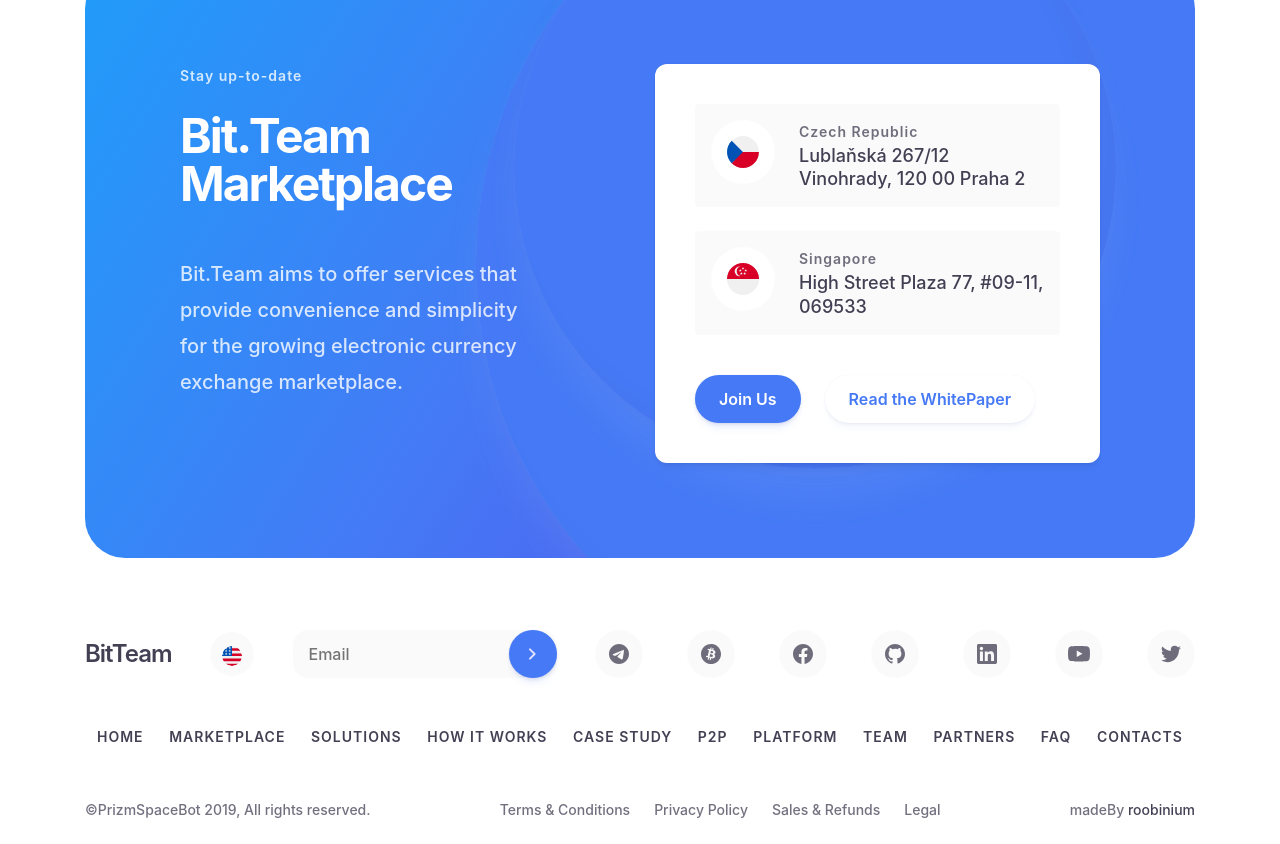
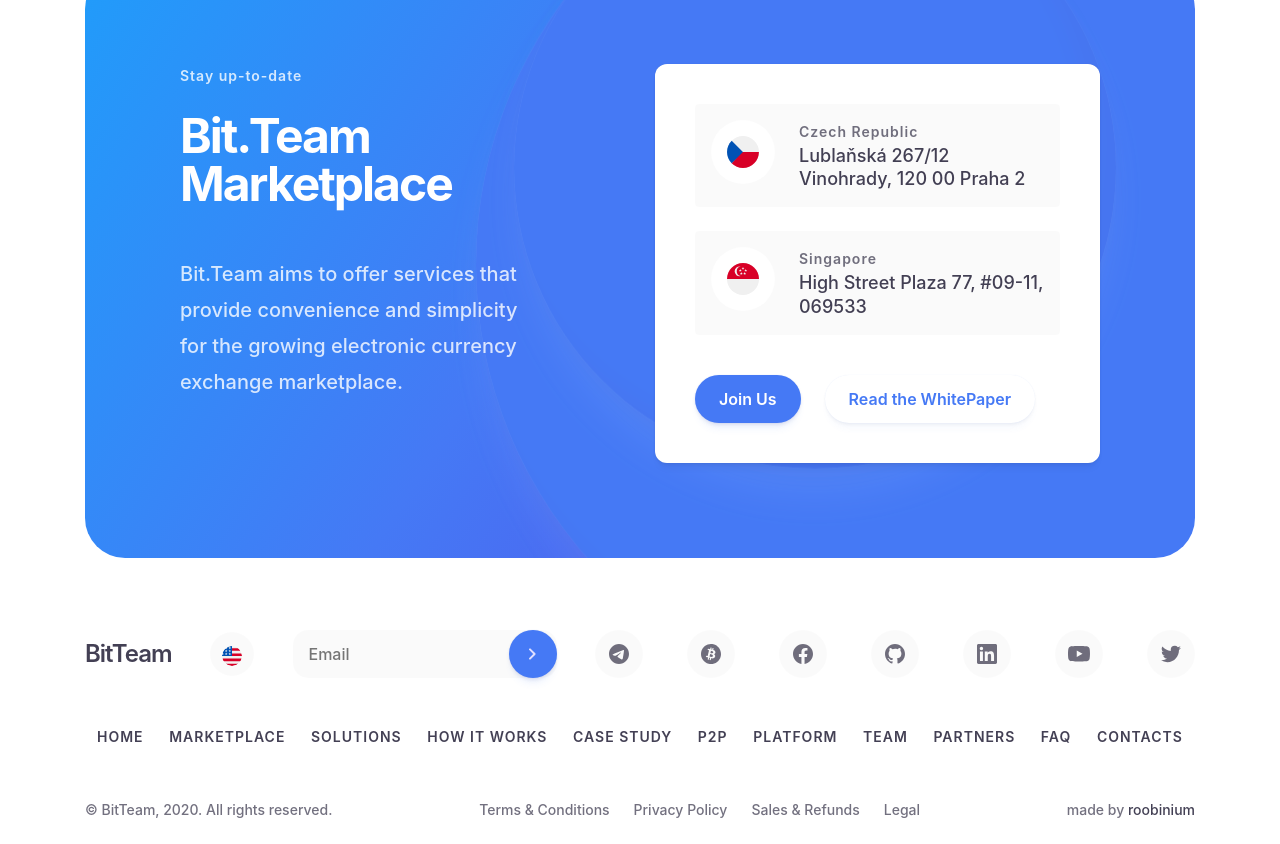
Before and after one commit to fnajer/token, a Gatsby site: page / in a window 1280 px wide. Shown: the part 6140-6984 px from the top of the page. Built offline with nearby package versions, Linux system fonts and the light colour scheme; Gatsby itself is replaced by a stand-in of ours.

Commit message:
translate Footer module

```diff
--- a/src/locales/en.json
+++ b/src/locales/en.json
@@ -217,6 +217,29 @@
       }
     }
   },
+  "footer": {
+    "menu": {
+      "home": "Home",
+      "marketplace": "Marketplace",
+      "solutions": "Solutions",
+      "howItWorks": "How it works",
+      "case": "Case study",
+      "p2p": "P2P",
+      "platform": "Platform",
+      "team": "Team",
+      "partners": "Partners",
+      "faq": "FAQ",
+      "contacts": "Contacts"
+    },
+    "menuExtra": {
+      "terms": "Terms & Conditions",
+      "policy": "Privacy Policy",
+      "sales": "Sales & Refunds",
+      "legal": "Legal"
+    },
+    "madeBy": "made by",
+    "copyright": "All rights reserved."
+  },
   "shared": {
     "buttons": {
       "join": "Join Us",
--- a/src/locales/ru.json
+++ b/src/locales/ru.json
@@ -217,6 +217,29 @@
       }
     }
   },
+  "footer": {
+    "menu": {
+      "home": "Главная",
+      "marketplace": "Рынок",
+      "solutions": "Решения",
+      "howItWorks": "Как это работает",
+      "case": "Использование",
+      "p2p": "P2P",
+      "platform": "Платформа",
+      "team": "Команда",
+      "partners": "Партнёры",
+      "faq": "FAQ",
+      "contacts": "Контакты"
+    },
+    "menuExtra": {
+      "terms": "Условия использования",
+      "policy": "Политика конфиденциальности",
+      "sales": "Продажи и возвраты",
+      "legal": "Права"
+    },
+    "madeBy": "сделано",
+    "copyright": "Все права защищены."
+  },
   "shared": {
     "buttons": {
       "join": "Присоединяйся",
--- a/src/modules/Footer/index.js
+++ b/src/modules/Footer/index.js
@@ -1,5 +1,6 @@
 import React, { useState, useEffect } from 'react'
 import styled from 'styled-components';
+import { FormattedMessage } from 'react-intl';
 
 import { Container } from 'shared/layout/Container';
 
@@ -89,19 +90,36 @@
         </FooterTop>
         <Menu
           position={positions.FOOTER}
-          items={['Home', 'Marketplace', 'Solutions', 'How it works', 'Case study', 'P2P', 'Platform', 'Team', 'Partners', 'FAQ', 'Contacts']}
+          items={[
+            <FormattedMessage id="footer.menu.home" />,
+            <FormattedMessage id="footer.menu.marketplace" />,
+            <FormattedMessage id="footer.menu.solutions" />,
+            <FormattedMessage id="footer.menu.howItWorks" />,
+            <FormattedMessage id="footer.menu.case" />,
+            <FormattedMessage id="footer.menu.p2p" />,
+            <FormattedMessage id="footer.menu.platform" />,
+            <FormattedMessage id="footer.menu.team" />,
+            <FormattedMessage id="footer.menu.partners" />,
+            <FormattedMessage id="footer.menu.faq" />,
+            <FormattedMessage id="footer.menu.contacts" />,
+          ]}
         />
         <FooterBottom>
           <span>
-            &copy;PrizmSpaceBot 2019,
-            All rights reserved.
+            &copy; BitTeam, 2020. {' '}
+            <FormattedMessage id="footer.copyright" />
           </span>
           <Menu
             position={positions.FOOTER_EXTRA}
-            items={['Terms & Conditions', 'Privacy Policy', 'Sales & Refunds', 'Legal']}
+            items={[
+              <FormattedMessage id="footer.menuExtra.terms" />,
+              <FormattedMessage id="footer.menuExtra.policy" />,
+              <FormattedMessage id="footer.menuExtra.sales" />,
+              <FormattedMessage id="footer.menuExtra.legal" />,
+            ]}
           />
           <Made>
-            madeBy
+            <FormattedMessage id="footer.madeBy" />
             <span> roobinium</span>
           </Made>
         </FooterBottom>
--- a/src/modules/Header/components/DesktopHeaderSide/index.js
+++ b/src/modules/Header/components/DesktopHeaderSide/index.js
@@ -23,7 +23,6 @@
 
 class Header extends Component {
   render() {
-    console.log(<FormattedMessage id="header.menu.telegram" />)
     return (
       <>
         <Logo light={true}/>
```
